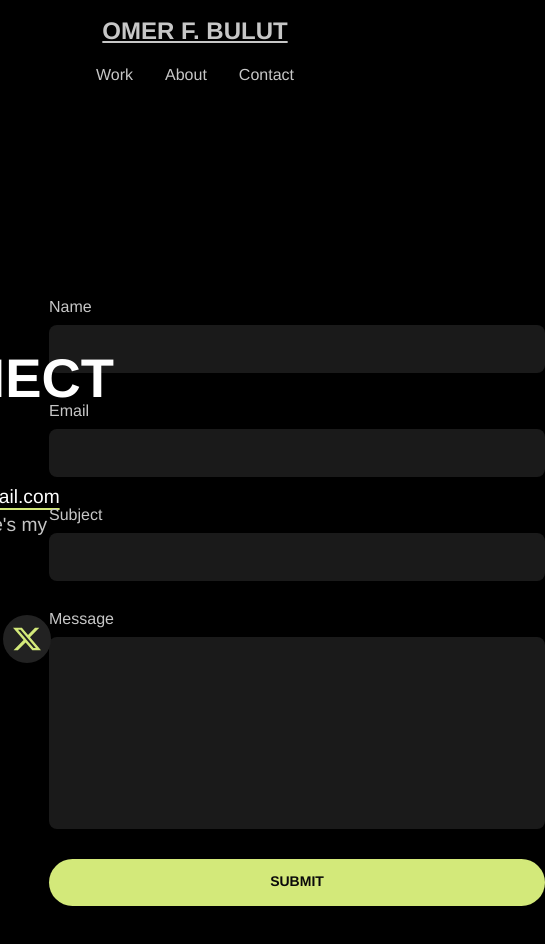
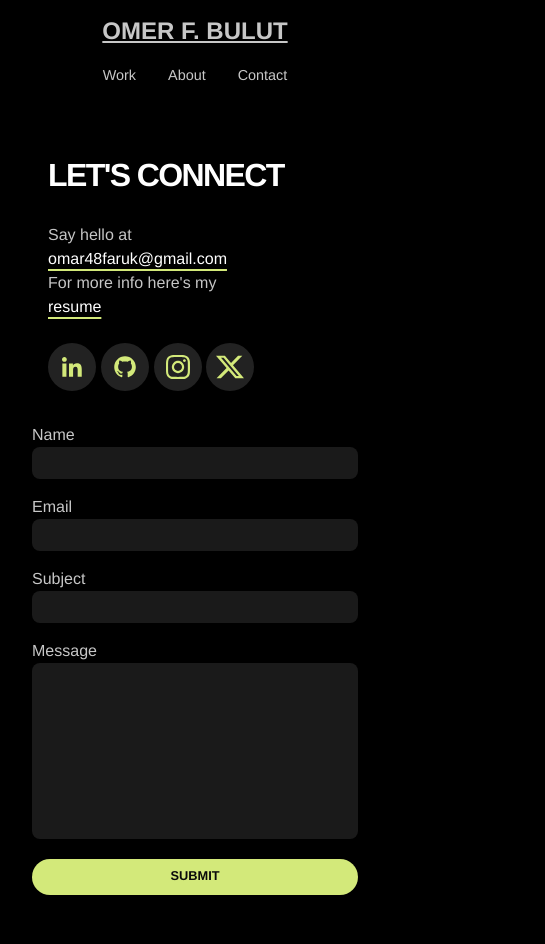
Before and after one commit to OmreFrauk/my_portfolio, a React (Create React App) app in the folder frontend/: page /contact in a window 390 px wide. Shown: the top 944 px of the page, 545 px wide, since content can reach past the window. Built offline with nearby package versions, Linux system fonts and the light colour scheme; the HTML template or start-up script is replaced by a standard one.

Commit message:
optimize for mobile

```diff
--- /dev/null
+++ b/frontend/src/components/Experience.js
@@ -0,0 +1,38 @@
+import React from 'react';
+import '../styles.css';
+
+export const Experience = () => {
+  const experiences = [
+    {
+      title: "Borda Tech - Product Manager",
+      location: "İstanbul, Turkey (Intern)",
+      period: "Jul 2024 - Sep 2024",
+      description: "During my internship at Borda Tech, I played a crucial role in the development of an AI-powered assistant for their healthcare product, Quattro...",
+    },
+    {
+      title: "Kodluyoruz - Associate Team Member",
+      location: "İstanbul, Turkey (Full Time - Remote)",
+      period: "Jul 2023 - Jul 2024",
+      description: "During my tenure at Kodluyoruz, I played a key role in planning and managing free software training programs for youth...",
+    },
+  ];
+
+  return (
+    <div className="experience-container">
+      <h2>My Experience</h2>
+      <div className="timeline">
+        {experiences.map((exp, index) => (
+          <div key={index} className="timeline-item">
+            <div className="timeline-dot"></div>
+            <div className="timeline-content">
+              <h3>{exp.title}</h3>
+              <h4>{exp.location}</h4>
+              <span className="period">{exp.period}</span>
+              <p>{exp.description}</p>
+            </div>
+          </div>
+        ))}
+      </div>
+    </div>
+  );
+};
--- a/frontend/src/pages/AboutMe.js
+++ b/frontend/src/pages/AboutMe.js
@@ -79,9 +79,7 @@ export const AboutMe = () => {
             </div>
           </div>
           <div className="line" />
-          <div className="hero-content">
-            <Contact />s
-          </div>
+
         </div>
       </div>
     </div>
--- a/frontend/src/pages/Contact.js
+++ b/frontend/src/pages/Contact.js
@@ -2,12 +2,14 @@ import React from "react";
 import "../styles.css";
 import { Contact as ContactComponent } from "../components/Contact";
 import { Navigation } from "../components/Navigation";
+import { Experience } from "../components/Experience";
 export const Contact = () => {
   return (
     <div className="contactPage">
       <Navigation />
       <div className="contact-content">
         <ContactComponent />
+        <Experience />
       </div>
     </div>
   );
--- a/frontend/src/styles.css
+++ b/frontend/src/styles.css
@@ -76,9 +76,10 @@ html {
   gap: 12rem;
   padding: 2rem 5vw;
   position: relative;
-  flex-wrap: nowrap;
-  align-content: stretch;
-  justify-content: space-around;
+  flex-wrap: wrap;
+  justify-content: center;
+  width: 100%;
+  box-sizing: border-box;
 }
 .hero-content-sub {
   align-items: baseline;
@@ -86,19 +87,21 @@ html {
   flex-direction: column;
   gap: 3rem;
   position: relative;
-  width: 40vw;
-  height: auto;
+  width: 100%;
   max-width: 700px;
+  padding: 0 1rem;
+  box-sizing: border-box;
 }
 .hero-header {
   color: #ffffff;
   font-family: "Helvetica Neue", Helvetica, Arial, sans-serif;
-  font-size: 5rem;
+  font-size: clamp(2rem, 5vw, 5rem);
   position: relative;
   letter-spacing: -0.22rem;
   margin-bottom: 0%;
   font-weight: 600;
-  width: 30rem;
+  width: 100%;
+  max-width: 30rem;
   transform: scaley(1.2);
 }
 .hero-content-sub .text-wrapper {
@@ -231,11 +234,15 @@ html {
   display: flex;
   flex-direction: row;
   justify-content: center;
+  padding: 2rem;
+  flex-wrap: wrap;
+  box-sizing: border-box;
+  width: 100%;
 }
 .form {
-  display: flex;
-  flex-direction: column;
-  gap: 0.4rem;
+  width: 100%;
+  max-width: 30rem;
+  box-sizing: border-box;
 }
 .label {
   color: var(--neutraloffwhite);
@@ -248,6 +255,10 @@ html {
   display: flex;
   flex-direction: column;
   gap: 1.6rem;
+  width: 100%;
+  max-width: 30rem;
+  padding: 0 1rem;
+  box-sizing: border-box;
 }
 .contact-content {
   padding: 12rem 5rem;
@@ -389,7 +400,15 @@ html {
   .navigation .text-wrapper {
     font-size: 1.5rem;
     line-height: 2rem;
-    letter-spacing: 0; /* Negatif değeri azaltalım mobilde */
+    letter-spacing: 0;
+  }
+
+  .navigation .column {
+    gap: 1rem;
+  }
+
+  .navigation .link {
+    font-size: 0.9rem;
   }
 
   .hero-content {
@@ -398,13 +417,19 @@ html {
     margin-bottom: 20px;
     gap: 2rem;
     padding: 1rem;
+    width: 100%;
+  }
+
+  .hero-content-sub {
+    width: 100%;
+    gap: 1.5rem;
   }
 
   .hero-header {
-    font-size: 3rem;
-    line-height: 3.5rem;
+    font-size: 2.5rem;
+    line-height: 3rem;
     width: 100%;
-    letter-spacing: 0;
+    letter-spacing: -0.1rem;
     transform: none;
     margin: 0 auto;
     white-space: normal;
@@ -426,20 +451,32 @@ html {
   .about .hero-content {
     flex-direction: column;
     gap: 2rem;
-    padding: 4rem 5vw;
+    padding: 2rem 1rem;
     text-align: center;
+  }
+
+  .aboutme {
+    gap: 1rem;
+    align-items: center;
+    text-align: center;
+    width: 100%;
   }
 
   .workFrame {
     flex-direction: column;
-    align-items: flex-start;
+    align-items: center;
     padding: 1rem;
     gap: 1rem;
-    margin: 2rem auto;
+    margin: 1rem;
+    width: auto;
   }
 
   .work-photo {
     max-width: 100%;
+    width: 100%;
+  }
+
+  .work-content {
     width: 100%;
   }
 
@@ -452,14 +489,226 @@ html {
     margin-bottom: 1rem;
   }
 
-  .content {
-    max-width: 95vw;
-    padding: 1rem 0;
+  .work-links {
+    flex-wrap: wrap;
+    justify-content: center;
   }
 
-  .aboutme {
-    gap: 1rem;
-    align-items: center;
+  .experience-container {
+    padding: 1rem;
+  }
+
+  .experience-container h2 {
+    font-size: 2rem;
     text-align: center;
   }
+
+  .timeline::before {
+    left: 20px;
+  }
+
+  .timeline-dot {
+    left: 20px;
+  }
+
+  .timeline-content {
+    width: calc(100% - 50px);
+    margin-left: 40px !important;
+    margin-right: 0 !important;
+  }
+
+  .timeline-item {
+    margin-bottom: 1.5rem;
+  }
+
+  .timeline-content h3 {
+    font-size: 1.3rem;
+    line-height: 1.4;
+  }
+
+  .timeline-content h4 {
+    font-size: 1rem;
+  }
+
+  .period {
+    font-size: 0.9rem;
+  }
+
+  .timeline-content p {
+    font-size: 0.9rem;
+    line-height: 1.4;
+  }
+
+  .contact-content {
+    padding: 2rem 1rem;
+  }
+
+  .form {
+    width: 100%;
+  }
+
+  .button {
+    padding: 1rem;
+    width: 100%;
+  }
+
+  .button .title {
+    font-size: 0.8rem;
+  }
+
+  .button .circle {
+    height: 1.5rem;
+    width: 1.5rem;
+  }
+
+  .tech-tags {
+    flex-wrap: wrap;
+    justify-content: center;
+  }
+
+  .tech-tag {
+    font-size: 0.8rem;
+    padding: 3px 6px;
+  }
+
+  .contact {
+    padding: 1rem;
+    gap: 2rem;
+  }
+
+  .hero-content-sub {
+    text-align: left;
+  }
+
+  .hero-header {
+    font-size: clamp(2rem, 8vw, 3.4rem) !important;
+    width: 100%;
+    text-align: left;
+  }
+
+  .sendemail {
+    gap: 1rem;
+    padding: 0;
+  }
+
+  .form input,
+  .form textarea {
+    width: 100% !important;
+    max-width: none;
+    box-sizing: border-box;
+  }
+
+  .hero-text {
+    text-align: left;
+  }
+
+  .hero-text .text-wrapper {
+    font-size: 1rem;
+    line-height: 1.5;
+  }
+
+  .action {
+    justify-content: flex-start;
+  }
 }
+
+/* Tablet boyutu için ek düzenlemeler */
+@media (min-width: 501px) and (max-width: 768px) {
+  .hero-content {
+    gap: 4rem;
+    padding: 2rem;
+  }
+
+  .hero-header {
+    font-size: 3rem;
+  }
+
+  .hero-content-sub {
+    width: 100%;
+  }
+
+  .workFrame {
+    margin: 2rem;
+    padding: 1.5rem;
+  }
+
+  .navigation {
+    padding: 1.5rem;
+  }
+
+  .timeline-content {
+    width: calc(100% - 70px);
+    margin-left: 60px !important;
+    margin-right: 0 !important;
+  }
+
+  .timeline::before {
+    left: 30px;
+  }
+
+  .timeline-dot {
+    left: 30px;
+  }
+
+  .contact-content {
+    padding: 4rem 2rem;
+  }
+}
+
+/* Yatay mobil cihazlar için ek düzenlemeler */
+@media (max-height: 500px) and (orientation: landscape) {
+  .hero-content {
+    padding: 1rem;
+    gap: 1rem;
+  }
+
+  .hero-header {
+    font-size: 2rem;
+  }
+
+  .navigation {
+    padding: 0.5rem 1rem;
+  }
+
+  .about .hero-content {
+    padding: 1rem;
+  }
+}
+
+/* Tablet görünümü için iyileştirmeler */
+@media (min-width: 501px) and (max-width: 1024px) {
+  .hero-content {
+    gap: 4rem;
+    padding: 2rem;
+  }
+
+  .hero-content-sub {
+    width: 100%;
+    max-width: 600px;
+  }
+
+  .hero-image {
+    width: 100%;
+    max-width: 400px;
+  }
+
+  .contact {
+    padding: 2rem;
+    gap: 3rem;
+  }
+
+  .sendemail {
+    width: 100%;
+    max-width: 40rem;
+  }
+
+  .form input,
+  .form textarea {
+    width: 100% !important;
+    max-width: none;
+  }
+
+  .hero-header {
+    font-size: clamp(2.5rem, 6vw, 3.4rem) !important;
+  }
+}
```
